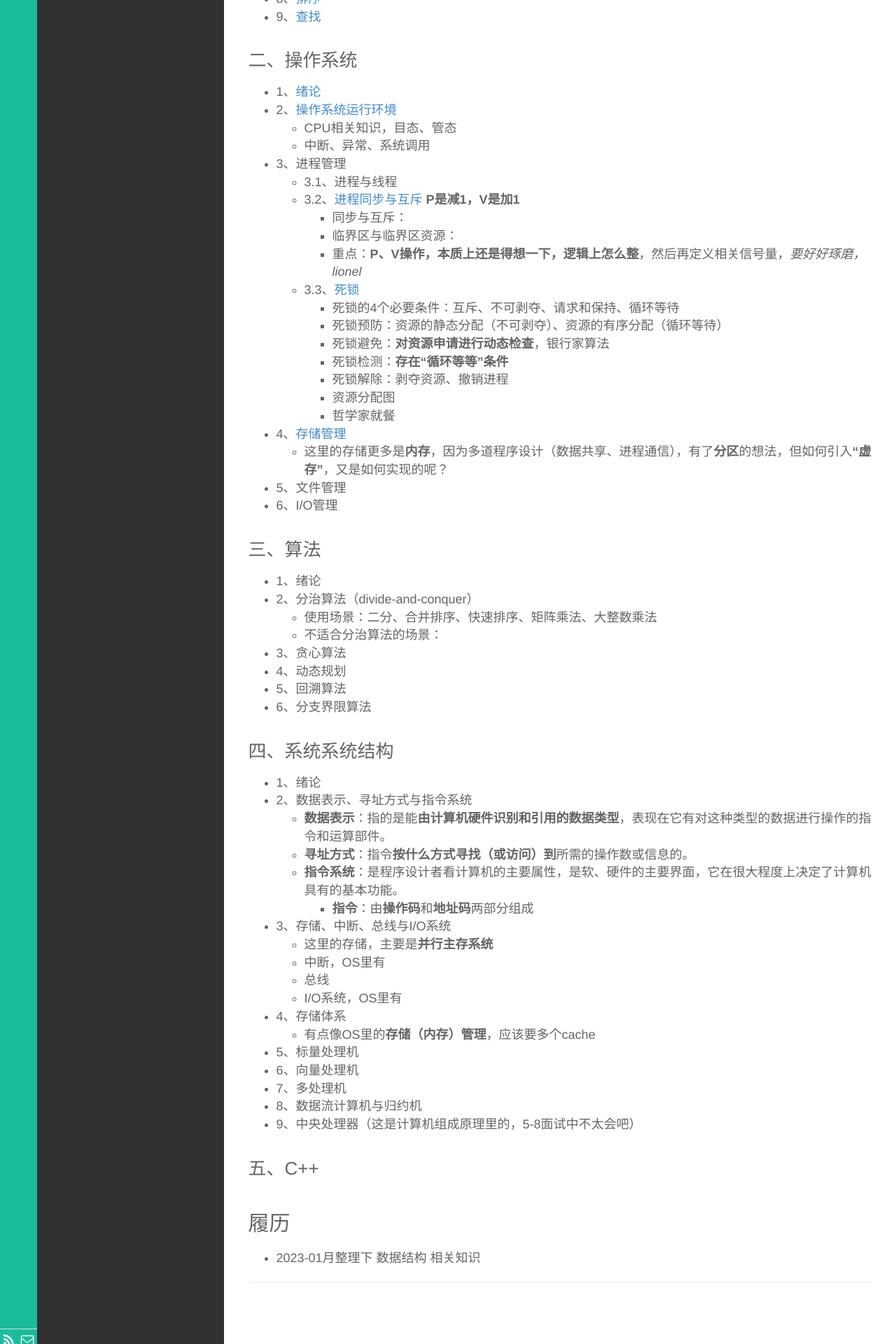
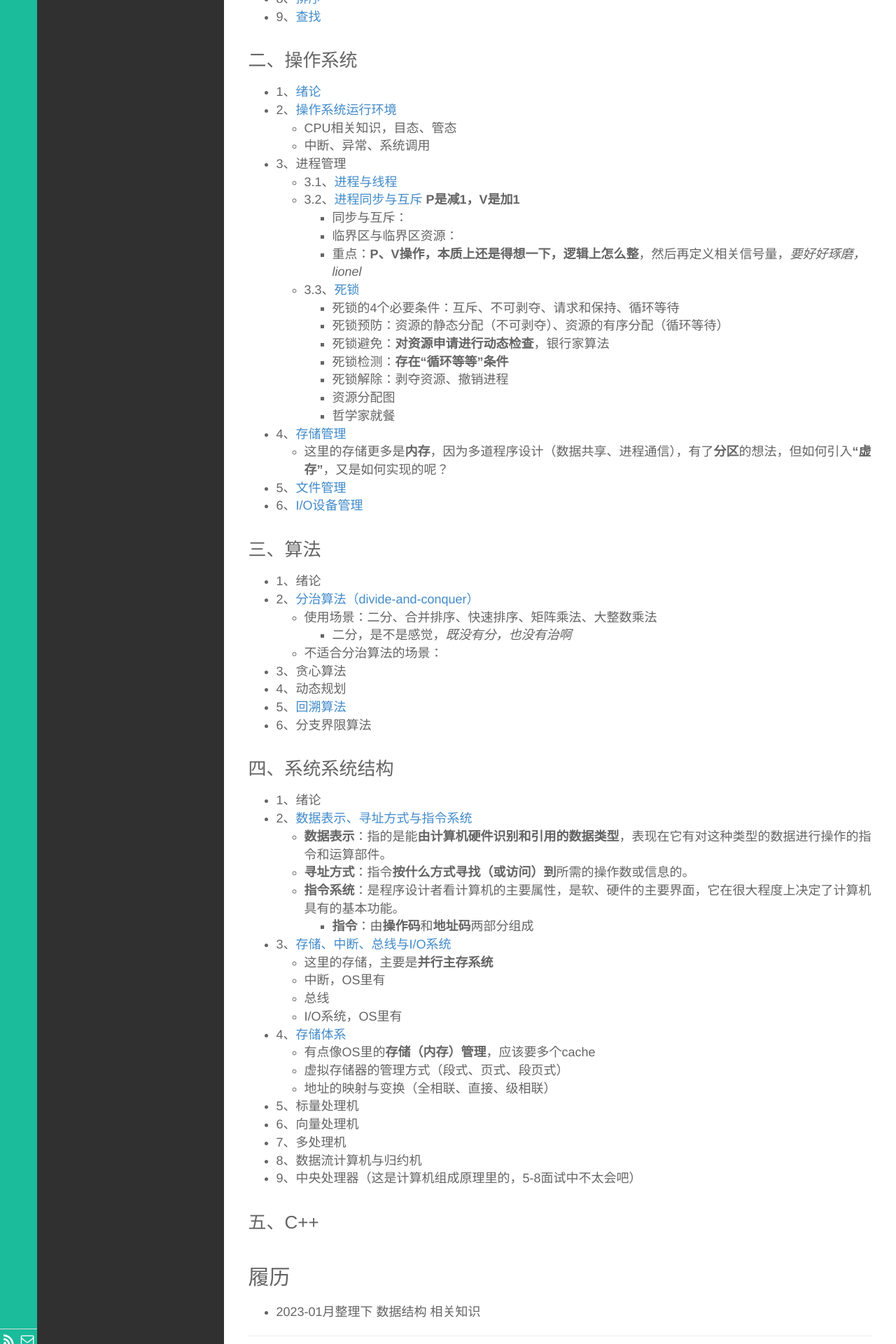
Before and after one commit to wolflion/blog, a Jekyll site: the page built from _posts/学习/2023-01-06-self-output-about-it.md, in a window 1280 px wide. Shown: the part 1448-3368 px from the top of the page at 70% size. Built offline with Jekyll 4.4.1, drawn with Linux system fonts in a browser that asks for light colours.

Commit message:
Update 2023-01-06-self-output-about-it.md

```diff
--- a/_posts/学习/2023-01-06-self-output-about-it.md
+++ b/_posts/学习/2023-01-06-self-output-about-it.md
@@ -64,7 +64,7 @@ description:
   + CPU相关知识，目态、管态
   + 中断、异常、系统调用
 + 3、进程管理
-  + 3.1、进程与线程
+  + 3.1、[进程与线程](https://gitee.com/fewolflion/BookNote/blob/master/01lioneloutput/02OperationSystem/03%E8%BF%9B%E7%A8%8B%E7%AE%A1%E7%90%86-1%E8%BF%9B%E7%A8%8B%E4%B8%8E%E7%BA%BF%E7%A8%8B.md)
   + 3.2、[进程同步与互斥](https://gitee.com/fewolflion/BookNote/blob/master/01lioneloutput/02OperationSystem/03%E8%BF%9B%E7%A8%8B%E7%AE%A1%E7%90%86-2%E5%90%8C%E6%AD%A5%E4%B8%8E%E4%BA%92%E6%96%A5.md)  **P是减1，V是加1**
     + 同步与互斥：
     + 临界区与临界区资源：
@@ -79,35 +79,38 @@ description:
     + 哲学家就餐
 + 4、[存储管理](https://gitee.com/fewolflion/BookNote/blob/master/01lioneloutput/02OperationSystem/04%E5%AD%98%E5%82%A8%E7%AE%A1%E7%90%86.md)
   + 这里的存储更多是**内存**，因为多道程序设计（数据共享、进程通信），有了**分区**的想法，但如何引入**"虚存"**，又是如何实现的呢？
-+ 5、文件管理
-+ 6、I/O管理
++ 5、[文件管理](https://gitee.com/fewolflion/BookNote/blob/master/01lioneloutput/02OperationSystem/05%E6%96%87%E4%BB%B6%E7%AE%A1%E7%90%86.md)
++ 6、[I/O设备管理](https://gitee.com/fewolflion/BookNote/blob/master/01lioneloutput/02OperationSystem/06IO%E8%AE%BE%E5%A4%87%E7%AE%A1%E7%90%86.md)
 
 ### 三、算法
 
 + 1、绪论
-+ 2、分治算法（divide-and-conquer）
++ 2、[分治算法（divide-and-conquer）](https://gitee.com/fewolflion/BookNote/blob/master/01lioneloutput/04Algorithm/02%E5%88%86%E6%B2%BB%E7%AE%97%E6%B3%95.md)
   + 使用场景：二分、合并排序、快速排序、矩阵乘法、大整数乘法
+    + 二分，是不是感觉，*既没有分，也没有治啊*
   + 不适合分治算法的场景：
 + 3、贪心算法
 + 4、动态规划
-+ 5、回溯算法
++ 5、[回溯算法](https://gitee.com/fewolflion/BookNote/blob/master/01lioneloutput/04Algorithm/05%E5%9B%9E%E6%BA%AF%E7%AE%97%E6%B3%95.md)
 + 6、分支界限算法
 
 ### 四、系统系统结构
 
 + 1、绪论
-+ 2、数据表示、寻址方式与指令系统
++ 2、[数据表示、寻址方式与指令系统](https://gitee.com/fewolflion/BookNote/blob/master/01lioneloutput/05ComputerArchitecture/02%E6%95%B0%E6%8D%AE%E8%A1%A8%E7%A4%BA%E3%80%81%E5%AF%BB%E5%9D%80%E6%96%B9%E5%BC%8F%E4%B8%8E%E6%8C%87%E4%BB%A4%E7%B3%BB%E7%BB%9F.md)
   + **数据表示**：指的是能**由计算机硬件识别和引用的数据类型**，表现在它有对这种类型的数据进行操作的指令和运算部件。
   + **寻址方式**：指令**按什么方式寻找（或访问）到**所需的操作数或信息的。
   + **指令系统**：是程序设计者看计算机的主要属性，是软、硬件的主要界面，它在很大程度上决定了计算机具有的基本功能。
     + **指令**：由**操作码**和**地址码**两部分组成
-+ 3、存储、中断、总线与I/O系统
++ 3、[存储、中断、总线与I/O系统](https://gitee.com/fewolflion/BookNote/blob/master/01lioneloutput/05ComputerArchitecture/03%E5%AD%98%E5%82%A8%E3%80%81%E4%B8%AD%E6%96%AD%E3%80%81%E6%80%BB%E7%BA%BF%E4%B8%8EIO%E7%B3%BB%E7%BB%9F.md)
   + 这里的存储，主要是**并行主存系统**
   + 中断，OS里有
   + 总线
   + I/O系统，OS里有
-+ 4、存储体系
++ 4、[存储体系](https://gitee.com/fewolflion/BookNote/blob/master/01lioneloutput/05ComputerArchitecture/04%E5%AD%98%E5%82%A8%E4%BD%93%E7%B3%BB.md)
   + 有点像OS里的**存储（内存）管理**，应该要多个cache
+  + 虚拟存储器的管理方式（段式、页式、段页式）
+  + 地址的映射与变换（全相联、直接、级相联）
 + 5、标量处理机
 + 6、向量处理机
 + 7、多处理机
```
